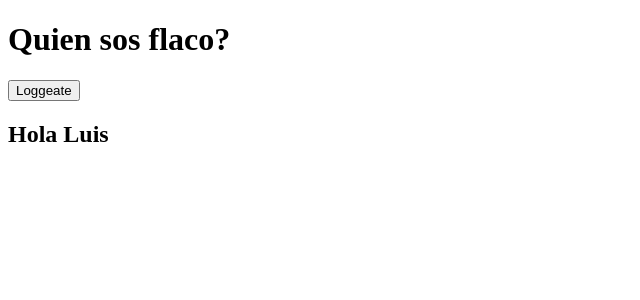
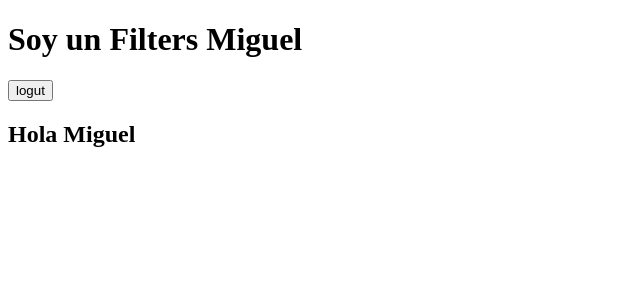
Before and after one commit to ttronge/inthepear, a React (Create React App) app in the folder front/: page /filtros in a window 1280 px wide. Shown: the top 300 px of the page, without its empty margins (0-640 px from the left). Built offline with nearby package versions, Linux system fonts and the light colour scheme.

Commit message:
provider done

```diff
--- a/front/src/App.js
+++ b/front/src/App.js
@@ -4,25 +4,15 @@ import Home from './Pages/Home'
 import Filters from './Pages/Filters'
 import ErrorView from './Pages/ErrorView';
 import SingleProduct from './Pages/SingleProduct';
-import UserContext from './contexts/UserContext';
-import { useState } from 'react';
+import { UserProvider } from './contexts/UserContext';
 
 
 function App() {
 
-  const [ state, setState ] = useState(false);
-  const user = {
-    id: 1,
-    name: 'Luis',
-    favoriteDriks: [ 'beer', 'gin' ]
-  }
 
 
-
-  const data = { user, state, setState };
-
   return (
-    <UserContext.Provider value={ data } >
+    <UserProvider>
       <BrowserRouter>
         <Routes>
           <Route path='/' element={<Home />} />
@@ -31,7 +21,7 @@ function App() {
           <Route path='*' element={<ErrorView />} />
         </Routes>
       </BrowserRouter>
-    </UserContext.Provider>
+    </UserProvider>
   );
 };
 
--- a/front/src/Pages/Filters/index.jsx
+++ b/front/src/Pages/Filters/index.jsx
@@ -9,19 +9,18 @@ const Filters = () => {
 
 
     // const data.user = useContext( UserContext );
-    const { user, state, setState } = useContext( UserContext );
-    const logg = { name: 'Agus', estado: state };
+    const { user, login, logout } = useContext(UserContext);
 
     return (
 
         <div>
-            <h1> { logg.estado ?  `Soy un Filters ${ logg.name }` : `Quien sos flaco?` } </h1>
-            { logg.estado ?
-                <button onClick={ () => setState(!state) }> Loggeado </button>
-            :
-                <button onClick={ () => setState(!state) }> Loggeate </button>
+            <h1> {user ? `Soy un Filters ${user.name}` : `Quien sos flaco?`} </h1>
+            {user ?
+                <button onClick={logout}> logut </button>
+                :
+                <button onClick={login}> login </button>
             }
-            <h2> { user ? `Hola ${ user.name }` : `Holi` } </h2>
+            <h2> {user ? `Hola ${user.name}` : `Holi`} </h2>
         </div>
     )
 }
--- a/front/src/contexts/UserContext.js
+++ b/front/src/contexts/UserContext.js
@@ -1,21 +1,31 @@
-// import React, { useState } from "react";
+import React, { useState } from "react";
 import { createContext } from "react";
 
 const UserContext = createContext();
 
-// const useProvider = (props) => {
-//     const [name,setName] = useState('')
-//     const data = {
-//         name
-//     }
-//     console.log(props);
-//     return (
-//         <useContext.Provider value={data}>
-//             {props.children}
-//         </useContext.Provider>
-//     )
-// }
+const initialUser = { id: 1, name: 'Miguel', favoriteMovies: [1, 2] };
+
+const UserProvider = ({ children }) => {
+
+    const [user, setUster] = useState(initialUser);
+
+    const login = () => {
+        return setUster(initialUser)
+    }
+
+    const logout = () => {
+        return setUster(null)
+    }
+
+    const data = { user, login, logout };
+
+    return (
+        <UserContext.Provider value={data}>
+            {children}
+        </UserContext.Provider>
+    )
+}
 
 
 export default UserContext;
-// export { useProvider };
+export { UserProvider };
```
